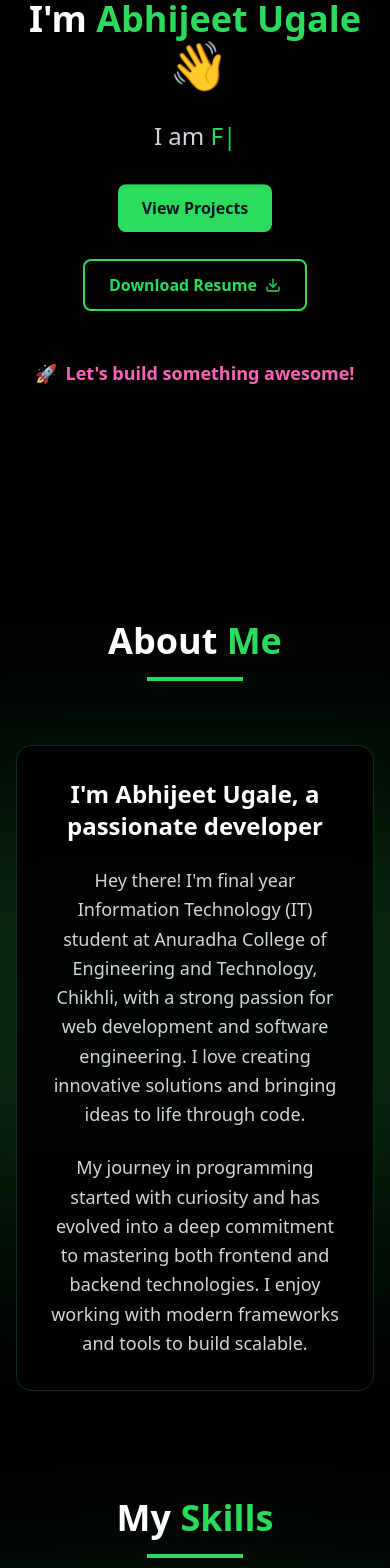
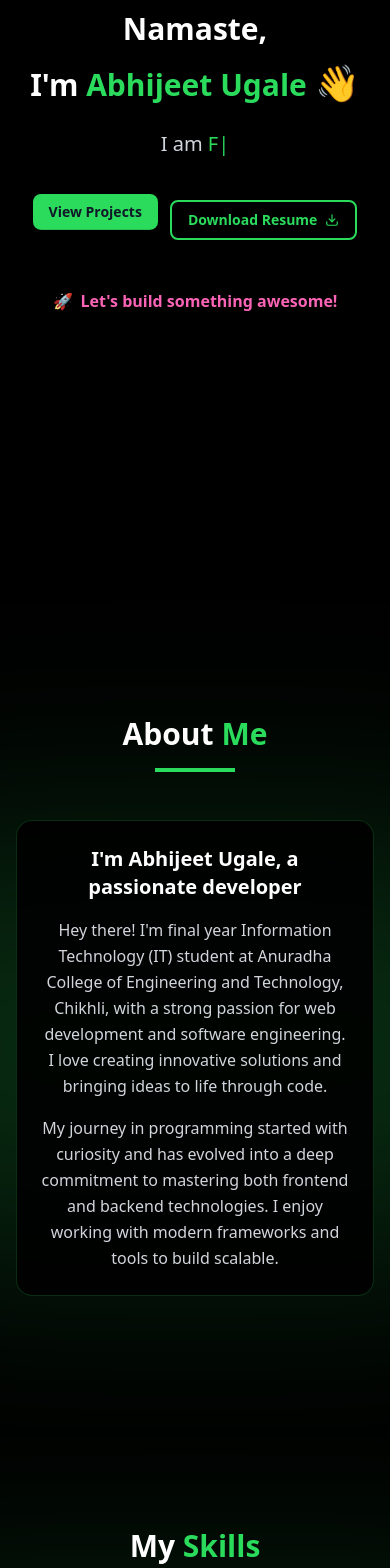
Before and after one commit to Abhijeetdev07/My_Portpolio, a React (Vite) app: page / in a window 390 px wide. Shown: the part 260-1828 px from the top of the page. Built offline with nearby package versions, Linux system fonts and the light colour scheme.

Commit message:
update file

```diff
--- a/src/components/About.jsx
+++ b/src/components/About.jsx
@@ -5,14 +5,14 @@ const About = () => {
   return (
     <section id="about" className="relative min-h-screen bg-black overflow-hidden flex items-center justify-center">
       {/* Radial gradient background effect */}
-      <div className="absolute top-1/2 left-1/2 -translate-x-1/2 -translate-y-1/2 w-[900px] h-[400px] bg-[rgba(var(--theme-primary-rgb),0.2)] rounded-full blur-[120px]"></div>
+      <div className="absolute top-[55%] left-1/2 -translate-x-1/2 -translate-y-1/2 w-[900px] h-[400px] bg-[rgba(var(--theme-primary-rgb),0.2)] rounded-full blur-[120px]"></div>
 
       <div className="max-w-7xl mx-auto px-4 sm:px-6 lg:px-8 relative z-10">
-        <div className="text-center mb-16">
-          <h2 className="text-4xl md:text-5xl font-bold text-white mb-4">
+        <div className="text-center mb-12 min-[500px]:mb-16">
+          <h2 className="text-3xl min-[500px]:text-4xl md:text-5xl font-bold text-white mb-4">
             About <span className="text-[var(--theme-primary)]">Me</span>
           </h2>
-          <div className="w-24 h-1 bg-[var(--theme-primary)] mx-auto"></div>
+          <div className="w-20 min-[500px]:w-24 h-1 bg-[var(--theme-primary)] mx-auto"></div>
         </div>
 
         <div className="flex justify-center">
@@ -21,21 +21,21 @@ const About = () => {
             whileInView={{ opacity: 1, y: 0 }}
             viewport={{ once: true, amount: 0.3 }}
             transition={{ duration: 0.6, ease: 'easeOut' }}
-            className="max-w-4xl bg-black/90 p-8 md:p-12 rounded-2xl border border-[rgba(var(--theme-primary-rgb),0.2)] transition-all duration-500 transform hover:scale-[1.02]"
+            className="max-w-4xl bg-black/90 p-6 min-[500px]:p-8 md:p-12 rounded-2xl border border-[rgba(var(--theme-primary-rgb),0.2)] transition-all duration-500 transform hover:scale-[1.02]"
           >
-            <div className="space-y-6">
-              <h3 className="text-2xl md:text-3xl font-semibold text-white text-center">
+            <div className="space-y-4 min-[500px]:space-y-6">
+              <h3 className="text-xl min-[500px]:text-2xl md:text-3xl font-semibold text-white text-center">
                 I'm Abhijeet Ugale, a passionate developer
               </h3>
 
-              <p className="text-gray-300 text-lg leading-relaxed text-center">
+              <p className="text-gray-300 text-base min-[500px]:text-lg leading-relaxed text-center">
               Hey there! I'm final year Information Technology (IT) student at Anuradha College of
                 Engineering and Technology, Chikhli, with a strong passion for web development
                 and software engineering. I love creating innovative solutions and bringing
                 ideas to life through code.
               </p>
 
-              <p className="text-gray-300 text-lg leading-relaxed text-center">
+              <p className="text-gray-300 text-base min-[500px]:text-lg leading-relaxed text-center">
                 My journey in programming started with curiosity and has evolved into a
                 deep commitment to mastering both frontend and backend technologies.
                 I enjoy working with modern frameworks and tools to build scalable.
--- a/src/components/Hero.jsx
+++ b/src/components/Hero.jsx
@@ -55,35 +55,35 @@ const Hero = () => {
             className="space-y-6 max-w-4xl text-center"
           >
             <div className="space-y-4">
-              <h1 className="text-4xl md:text-6xl font-bold leading-tight">Namaste,</h1>
-              <h1 className="text-4xl md:text-6xl font-bold leading-tight">
+              <h1 className="text-3xl min-[500px]:text-4xl md:text-6xl font-bold leading-tight">Namaste,</h1>
+              <h1 className="text-3xl min-[500px]:text-4xl md:text-6xl font-bold leading-tight">
                 I'm <span className="text-[var(--theme-primary)]">Abhijeet Ugale</span>
-                <span className="text-yellow-400 text-5xl md:text-7xl ml-2">👋</span>
+                <span className="text-yellow-400 text-4xl min-[500px]:text-5xl md:text-7xl ml-2">👋</span>
               </h1>
-              <h2 className="text-2xl md:text-4xl text-gray-300 font-medium mt-6 leading-relaxed">
+              <h2 className="text-xl min-[500px]:text-2xl md:text-4xl text-gray-300 font-medium mt-6 leading-relaxed">
                 I am <span className="text-[var(--theme-primary)]">{roleText}</span>
                 <span className="animate-pulse text-[var(--theme-primary)]">|</span>
               </h2>
             </div>
 
 
-            <div className="flex flex-row flex-wrap gap-4 pt-4 justify-center items-center">
+            <div className="flex flex-row flex-wrap gap-3 min-[500px]:gap-4 pt-4 justify-center items-center">
             <a
               href="https://github.com/Abhijeetdev07?tab=repositories"
               target="_blank"
               rel="noopener noreferrer"
-              className="px-6 py-3 bg-[var(--theme-primary)] text-gray-900 rounded-lg font-semibold hover:bg-[var(--theme-primary)] transition-colors flex items-center justify-center animate-bounce"
+              className="px-4 py-2 min-[500px]:px-6 min-[500px]:py-3 text-sm min-[500px]:text-base bg-[var(--theme-primary)] text-gray-900 rounded-lg font-semibold hover:bg-[var(--theme-primary)] transition-colors flex items-center justify-center animate-bounce"
             >
               View Projects
             </a>
-              <a href={resumePdf} download className="border-2 border-[var(--theme-primary)] text-[var(--theme-primary)] px-6 py-3 rounded-lg font-semibold hover:bg-[var(--theme-primary)] hover:text-gray-900 transition-colors flex items-center gap-2">
+              <a href={resumePdf} download className="border-2 border-[var(--theme-primary)] text-[var(--theme-primary)] px-4 py-2 min-[500px]:px-6 min-[500px]:py-3 text-sm min-[500px]:text-base rounded-lg font-semibold hover:bg-[var(--theme-primary)] hover:text-gray-900 transition-colors flex items-center gap-2">
                 <span>Download Resume</span>
                 <LuDownload />
               </a>
             </div>
 
             <div className="pt-6">
-              <p className="text-pink-400 text-lg font-semibold flex items-center justify-center leading-relaxed">
+              <p className="text-pink-400 text-base min-[500px]:text-lg font-semibold flex items-center justify-center leading-relaxed">
                 <span className="mr-2">🚀</span>
                 Let's build something awesome!
               </p>
--- a/src/components/Projects.jsx
+++ b/src/components/Projects.jsx
@@ -76,7 +76,7 @@ const ProjectCard = ({ project }) => {
       variants={itemVariants}
       whileHover={{ y: -6, scale: 1.01 }}
       whileTap={{ scale: 0.99 }}
-      className="group relative bg-white/5 backdrop-blur-xl rounded-2xl overflow-hidden p-5 border border-white/10 shadow-[0_8px_32px_0_rgba(var(--theme-primary-rgb),0.15)] hover:shadow-[0_8px_48px_0_rgba(var(--theme-primary-rgb),0.3)] hover:border-[rgba(var(--theme-primary-rgb),0.3)] transition-all duration-500 ease-out flex flex-col will-change-transform w-full h-full"
+      className="group relative bg-white/5 backdrop-blur-xl rounded-2xl overflow-hidden p-5 min-[500px]:p-5 border border-white/10 shadow-[0_8px_32px_0_rgba(var(--theme-primary-rgb),0.15)] hover:shadow-[0_8px_48px_0_rgba(var(--theme-primary-rgb),0.3)] hover:border-[rgba(var(--theme-primary-rgb),0.3)] transition-all duration-500 ease-out flex flex-col will-change-transform w-full h-full min-[500px]:h-full sm:h-[calc(100vh-200px)]"
     >
       {/* Glassy background effects */}
       <div className="absolute inset-0 bg-gradient-to-br from-white/5 via-transparent to-transparent pointer-events-none"></div>
@@ -102,29 +102,29 @@ const ProjectCard = ({ project }) => {
           <div className="w-full h-full bg-gray-800 flex items-center justify-center text-gray-400 text-sm">Image unavailable</div>
         )}
       </div>
-      <h3 className="text-lg font-semibold mb-2 relative z-10">{project.title}</h3>
-      <p className="text-gray-300 text-sm mb-3.5 relative z-10 line-clamp-2">{project.description}</p>
-      <div className="flex flex-wrap gap-2 mb-4 relative z-10">
+      <h3 className="text-base min-[500px]:text-lg font-semibold mb-2 relative z-10">{project.title}</h3>
+      <p className="text-gray-300 text-xs min-[500px]:text-sm mb-3.5 relative z-10 line-clamp-2">{project.description}</p>
+      <div className="flex flex-wrap gap-1.5 min-[500px]:gap-2 mb-4 relative z-10">
         {project.tags.map((t) => {
           const IconComponent = getTechIcon(t)
           return (
             <span
               key={t}
-              className="text-xs px-2 py-1.5 rounded-md border border-[rgba(var(--theme-primary-rgb),0.3)] bg-gradient-to-r from-gray-800/80 to-gray-700/80 text-[var(--theme-light)] font-medium flex items-center gap-1.5 hover:border-[rgba(var(--theme-primary-rgb),0.6)] hover:shadow-[0_0_8px_rgba(var(--theme-primary-rgb),0.3)] transition-all duration-300"
+              className="text-[10px] min-[500px]:text-xs px-1.5 min-[500px]:px-2 py-1 min-[500px]:py-1.5 rounded-md border border-[rgba(var(--theme-primary-rgb),0.3)] bg-gradient-to-r from-gray-800/80 to-gray-700/80 text-[var(--theme-light)] font-medium flex items-center gap-1 min-[500px]:gap-1.5 hover:border-[rgba(var(--theme-primary-rgb),0.6)] hover:shadow-[0_0_8px_rgba(var(--theme-primary-rgb),0.3)] transition-all duration-300"
             >
-              <IconComponent className="w-3 h-3" />
+              <IconComponent className="w-2.5 h-2.5 min-[500px]:w-3 min-[500px]:h-3" />
               {t}
             </span>
           )
         })}
       </div>
       <div className="mt-auto flex items-center gap-2 relative z-10">
-        <a href={project.demo} target="_blank" rel="noopener noreferrer" className="inline-flex items-center gap-1.5 justify-center px-3 py-1.5 text-sm rounded-md bg-[var(--theme-primary)] text-gray-900 font-semibold hover:bg-[var(--theme-light)] transition-colors">
+        <a href={project.demo} target="_blank" rel="noopener noreferrer" className="inline-flex items-center gap-1 min-[500px]:gap-1.5 justify-center px-2.5 min-[500px]:px-3 py-1.5 text-xs min-[500px]:text-sm rounded-md bg-[var(--theme-primary)] text-gray-900 font-semibold hover:bg-[var(--theme-light)] transition-colors">
           Live Demo
-          <FaExternalLinkAlt className="w-3.5 h-3.5" />
+          <FaExternalLinkAlt className="w-3 h-3 min-[500px]:w-3.5 min-[500px]:h-3.5" />
         </a>
-        <a href={project.github} target="_blank" rel="noopener noreferrer" className="inline-flex items-center gap-1.5 justify-center px-3 py-1.5 text-sm rounded-md border-2 border-[var(--theme-primary)] text-[var(--theme-primary)] font-semibold hover:bg-[var(--theme-primary)] hover:text-gray-900 transition-colors">
-          <FaGithub className="w-4 h-4" />
+        <a href={project.github} target="_blank" rel="noopener noreferrer" className="inline-flex items-center gap-1 min-[500px]:gap-1.5 justify-center px-2.5 min-[500px]:px-3 py-1.5 text-xs min-[500px]:text-sm rounded-md border-2 border-[var(--theme-primary)] text-[var(--theme-primary)] font-semibold hover:bg-[var(--theme-primary)] hover:text-gray-900 transition-colors">
+          <FaGithub className="w-3.5 h-3.5 min-[500px]:w-4 min-[500px]:h-4" />
           GitHub
         </a>
       </div>
@@ -171,9 +171,9 @@ const Projects = () => {
   return (
     <section id="projects" className="min-h-screen bg-black text-white flex items-center justify-center overflow-hidden">
       <div className="max-w-7xl mx-auto px-4 sm:px-6 lg:px-8 w-full">
-        <div className="text-center mb-12">
-          <h2 className="text-4xl md:text-5xl font-bold">Projects</h2>
-          <div className="w-24 h-1 bg-[var(--theme-primary)] mx-auto mt-3"></div>
+        <div className="text-center mb-8 min-[500px]:mb-12">
+          <h2 className="text-3xl min-[500px]:text-4xl md:text-5xl font-bold">Projects</h2>
+          <div className="w-20 min-[500px]:w-24 h-1 bg-[var(--theme-primary)] mx-auto mt-3"></div>
         </div>
 
         <motion.div
@@ -196,15 +196,15 @@ const Projects = () => {
           ))}
         </motion.div>
 
-        <div className="mt-12 flex justify-center">
+        <div className="mt-15 min-[500px]:mt-20 flex justify-center">
           <a
             href="https://github.com/Abhijeetdev07"
             target="_blank"
             rel="noopener noreferrer"
-            className="inline-flex items-center gap-2 px-6 py-3 rounded-lg bg-[var(--theme-primary)] text-gray-900 font-semibold hover:bg-[var(--theme-light)] transition-colors shadow-[0_0_30px_rgba(var(--theme-primary-rgb),0.35)]"
+            className="inline-flex items-center gap-2 px-4 py-2 min-[500px]:px-6 min-[500px]:py-3 text-sm min-[500px]:text-base rounded-lg bg-[var(--theme-primary)] text-gray-900 font-semibold hover:bg-[var(--theme-light)] transition-colors shadow-[0_0_30px_rgba(var(--theme-primary-rgb),0.35)]"
           >
             View more on GitHub
-            <FaGithub className="w-5 h-5" />
+            <FaGithub className="w-4 h-4 min-[500px]:w-5 min-[500px]:h-5" />
           </a>
         </div>
       </div>
--- a/src/components/Skills.jsx
+++ b/src/components/Skills.jsx
@@ -30,14 +30,14 @@ const Skills = () => {
   return (
     <section id="skills" className="relative min-h-screen bg-black overflow-hidden flex items-center justify-center">
       {/* Radial gradient background effect */}
-      <div className="absolute top-1/2 left-1/2 -translate-x-1/2 -translate-y-1/2 w-[900px] h-[400px] bg-[rgba(var(--theme-primary-rgb),0.2)] rounded-full blur-[120px]"></div>
+      <div className="absolute top-[55%] left-1/2 -translate-x-1/2 -translate-y-1/2 w-[1100px] h-[550px] bg-[rgba(var(--theme-primary-rgb),0.2)] rounded-full blur-[120px]"></div>
 
       <div className="w-full px-4 sm:px-6 lg:px-8 relative z-10">
-        <div className="text-center mb-16">
-          <h2 className="text-4xl md:text-5xl font-bold text-white mb-4">
+        <div className="text-center mb-12 min-[500px]:mb-16">
+          <h2 className="text-3xl min-[500px]:text-4xl md:text-5xl font-bold text-white mb-4">
             My <span className="text-[var(--theme-primary)]">Skills</span>
           </h2>
-          <div className="w-24 h-1 bg-[var(--theme-primary)] mx-auto"></div>
+          <div className="w-20 min-[500px]:w-24 h-1 bg-[var(--theme-primary)] mx-auto"></div>
         </div>
 
         <motion.div
@@ -45,14 +45,14 @@ const Skills = () => {
           whileInView={{ opacity: 1, y: 0 }}
           viewport={{ once: true, amount: 0.3 }}
           transition={{ duration: 0.6, ease: 'easeOut' }}
-          className="w-full max-[1000px]:w-full min-[1001px]:w-[70%] mx-auto bg-black/90 p-8 md:p-12 rounded-2xl border border-[rgba(var(--theme-primary-rgb),0.2)] transition-all duration-500"
+          className="w-full max-[1000px]:w-full min-[1001px]:w-[70%] mx-auto bg-black/90 p-6 min-[500px]:p-8 md:p-12 rounded-2xl border border-[rgba(var(--theme-primary-rgb),0.2)] transition-all duration-500"
         >
-            <div className="space-y-8">
+            <div className="space-y-6 min-[500px]:space-y-8">
               <div className="text-center">
-                <h3 className="text-2xl md:text-3xl font-semibold text-white">
+                <h3 className="text-xl min-[500px]:text-2xl md:text-3xl font-semibold text-white">
                   Technologies I Work With
                 </h3>
-                <p className="text-[var(--theme-primary)] text-xl font-semibold mt-4 h-8">
+                <p className="text-[var(--theme-primary)] text-lg min-[500px]:text-xl font-semibold mt-4 h-8">
                   {hoveredSkill || '\u00A0'}
                 </p>
               </div>
```
